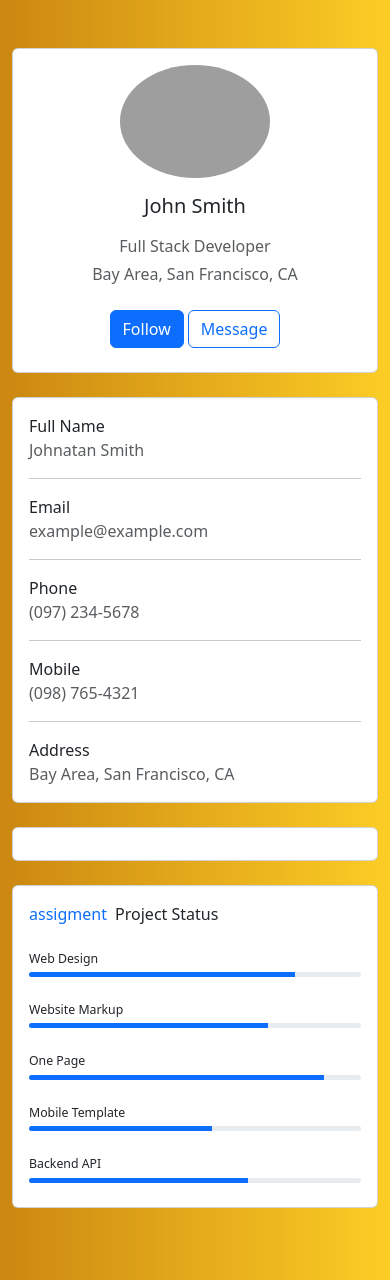
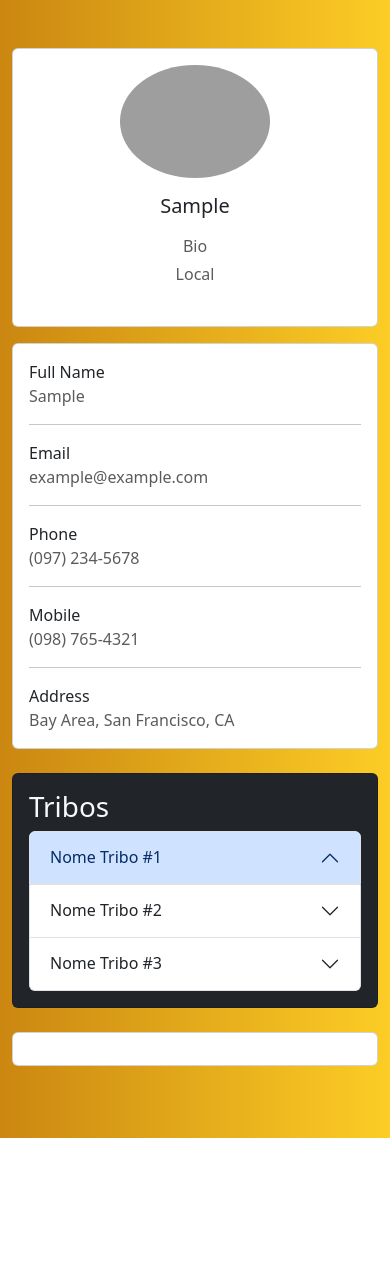
Before and after one commit to pedro-coelho-dr/cesarsquads, a Django app: page /profile/ in a window 390 px wide. Shown: the part 76-1356 px from the top of the page. After the commit the page ends 1214 px from the top, so only its background shows below. Run offline with Django 4.2, Linux system fonts and the light colour scheme; the visitor is signed in with stand-in values (Sample User, id 1); some libraries are stand-ins or nearby versions; grey boxes are pictures that could not be loaded.

Commit message:
Profile Criado

```diff
--- a/src/cesarsquads/forms.py
+++ b/src/cesarsquads/forms.py
@@ -5,12 +5,15 @@ from .models import Profile, Squad, Tribe
 
 #REGISTRO DE USUÁRIO
 class UserRegisterForm(UserCreationForm):
+    first_name = forms.CharField(label=False,widget=forms.TextInput(attrs={'placeholder':'Nome Completo'}))
     username = forms.CharField(label=False,widget=forms.TextInput(attrs={'placeholder':'Nome de usuário'}))
+    email = forms.EmailField(label=False,widget=forms.TextInput(attrs={'placeholder':'Digite seu e-mail'}))
     password1 = forms.CharField(label=False,widget=forms.PasswordInput(attrs={'placeholder':'Senha'}))
     password2 = forms.CharField(label=False,widget=forms.PasswordInput(attrs={'placeholder':'Confirmar senha'}))
+
     class Meta:
         model = User
-        fields = ('username', 'password1', 'password2' )
+        fields = ('first_name', 'username', 'email', 'password1', 'password2' )
 
 #AUTENTICAÇÃO DE USUÁRIO
 class UserAuthenticationForm(AuthenticationForm):
--- a/src/cesarsquads/views.py
+++ b/src/cesarsquads/views.py
@@ -19,6 +19,7 @@ def register(request):
             form.save()
             username = form.cleaned_data.get('username')
             email = form.cleaned_data.get('email')
+            messages.success(request, f'Conta criada com sucesso para {username}!')
             return redirect('login')
     else:
         form = UserRegisterForm()
--- a/src/templates/profile.html
+++ b/src/templates/profile.html
@@ -9,17 +9,13 @@
       </div>
       <div class="row">
         <div class="col-lg-4">
-          <div class="card mb-4">
+          <div class="card mb-3">
             <div class="card-body text-center">
               <img src="https://mdbcdn.b-cdn.net/img/Photos/new-templates/bootstrap-chat/ava3.webp" alt="avatar"
                 class="rounded-circle img-fluid" style="width: 150px;">
-              <h5 class="my-3">John Smith</h5>
-              <p class="text-muted mb-1">Full Stack Developer</p>
-              <p class="text-muted mb-4">Bay Area, San Francisco, CA</p>
-              <div class="d-flex justify-content-center mb-2">
-                <button type="button" class="btn btn-primary">Follow</button>
-                <button type="button" class="btn btn-outline-primary ms-1">Message</button>
-              </div>
+              <h5 class="my-3">{{user.first_name}}</h5>
+              <p class="text-muted mb-1">Bio</p>
+              <p class="text-muted mb-4">Local</p>
             </div>
           </div>
         </div>
@@ -31,7 +27,7 @@
                   <p class="mb-0">Full Name</p>
                 </div>
                 <div class="col-sm-9">
-                  <p class="text-muted mb-0">Johnatan Smith</p>
+                  <p class="text-muted mb-0">{{user.first_name}}</p>
                 </div>
               </div>
               <hr>
@@ -73,42 +69,58 @@
             </div>
           </div>
           <div class="row">
-            <div class="col-md-6">
-              <div class="card mb-4 mb-md-0">
+            <div class="col-md-5">
+              <div class="card mb-4 mb-md-0 bg-dark">
                 <div class="card-body">
-
+                    <h1 class="text-light">Tribos</h1>
+                    <div class="accordion" id="accordionExample">
+                        <div class="accordion-item">
+                          <h2 class="accordion-header">
+                            <button class="accordion-button" type="button" data-bs-toggle="collapse" data-bs-target="#collapseOne" aria-expanded="true" aria-controls="collapseOne">
+                              Nome Tribo #1
+                            </button>
+                          </h2>
+                          <div id="collapseOne" class="accordion-collapse collapse" data-bs-parent="#accordionExample">
+                            <div class="accordion-body">
+                                <strong>This is the first item's accordion body.</strong>
+                                <br/><button class="btn btn-outline-light btn-dark px-5" type="submit">Acessar</button>
+                            </div>
+                          </div>
+                        </div>
+                        <div class="accordion-item">
+                          <h2 class="accordion-header">
+                            <button class="accordion-button collapsed" type="button" data-bs-toggle="collapse" data-bs-target="#collapseTwo" aria-expanded="false" aria-controls="collapseTwo">
+                              Nome Tribo #2
+                            </button>
+                          </h2>
+                          <div id="collapseTwo" class="accordion-collapse collapse" data-bs-parent="#accordionExample">
+                            <div class="accordion-body">
+                              <strong>This is the second item's accordion body.</strong>
+                              <br/><button class="btn btn-outline-light btn-dark px-5" type="submit">Acessar</button>
+                            </div>
+                          </div>
+                        </div>
+                        <div class="accordion-item">
+                          <h2 class="accordion-header">
+                            <button class="accordion-button collapsed" type="button" data-bs-toggle="collapse" data-bs-target="#collapseThree" aria-expanded="false" aria-controls="collapseThree">
+                              Nome Tribo #3
+                            </button>
+                          </h2>
+                          <div id="collapseThree" class="accordion-collapse collapse" data-bs-parent="#accordionExample">
+                            <div class="accordion-body">
+                              <strong>This is the third item's accordion body.</strong>
+                              <br/><button class="btn btn-outline-light btn-dark px-5" type="submit">Acessar</button>
+                            </div>
+                          </div>
+                        </div>
+                      </div>
                 </div>
               </div>
             </div>
             <div class="col-md-6">
               <div class="card mb-4 mb-md-0">
                 <div class="card-body">
-                  <p class="mb-4"><span class="text-primary font-italic me-1">assigment</span> Project Status
-                  </p>
-                  <p class="mb-1" style="font-size: .77rem;">Web Design</p>
-                  <div class="progress rounded" style="height: 5px;">
-                    <div class="progress-bar" role="progressbar" style="width: 80%" aria-valuenow="80"
-                      aria-valuemin="0" aria-valuemax="100"></div>
-                  </div>
-                  <p class="mt-4 mb-1" style="font-size: .77rem;">Website Markup</p>
-                  <div class="progress rounded" style="height: 5px;">
-                    <div class="progress-bar" role="progressbar" style="width: 72%" aria-valuenow="72"
-                      aria-valuemin="0" aria-valuemax="100"></div>
-                  </div>
-                  <p class="mt-4 mb-1" style="font-size: .77rem;">One Page</p>
-                  <div class="progress rounded" style="height: 5px;">
-                    <div class="progress-bar" role="progressbar" style="width: 89%" aria-valuenow="89"
-                      aria-valuemin="0" aria-valuemax="100"></div>
-                  </div>
-                  <p class="mt-4 mb-1" style="font-size: .77rem;">Mobile Template</p>
-                  <div class="progress rounded" style="height: 5px;">
-                    <div class="progress-bar" role="progressbar" style="width: 55%" aria-valuenow="55"
-                      aria-valuemin="0" aria-valuemax="100"></div>
-                  </div>
-                  <p class="mt-4 mb-1" style="font-size: .77rem;">Backend API</p>
-                  <div class="progress rounded mb-2" style="height: 5px;">
-                    <div class="progress-bar" role="progressbar" style="width: 66%" aria-valuenow="66"
-                      aria-valuemin="0" aria-valuemax="100"></div>
+
                   </div>
                 </div>
               </div>
--- a/src/templates/registration/register.html
+++ b/src/templates/registration/register.html
@@ -14,7 +14,13 @@
               <h2 class="fw-bold mb-2 text-uppercase">Cadastro</h2>
               <p class="text-white-50 mb-5">Crie sua conta.</p>
               <div class="form-outline form-white mb-4">
+                {{form.first_name|as_crispy_field}}
+              </div>
+              <div class="form-outline form-white mb-4">
                 {{form.username|as_crispy_field}}
+              </div>
+              <div class="form-outline form-white mb-4">
+                {{form.email|as_crispy_field}}
               </div>
               <div class="form-outline form-white mb-4">
                 {{form.password1|as_crispy_field}}
```
